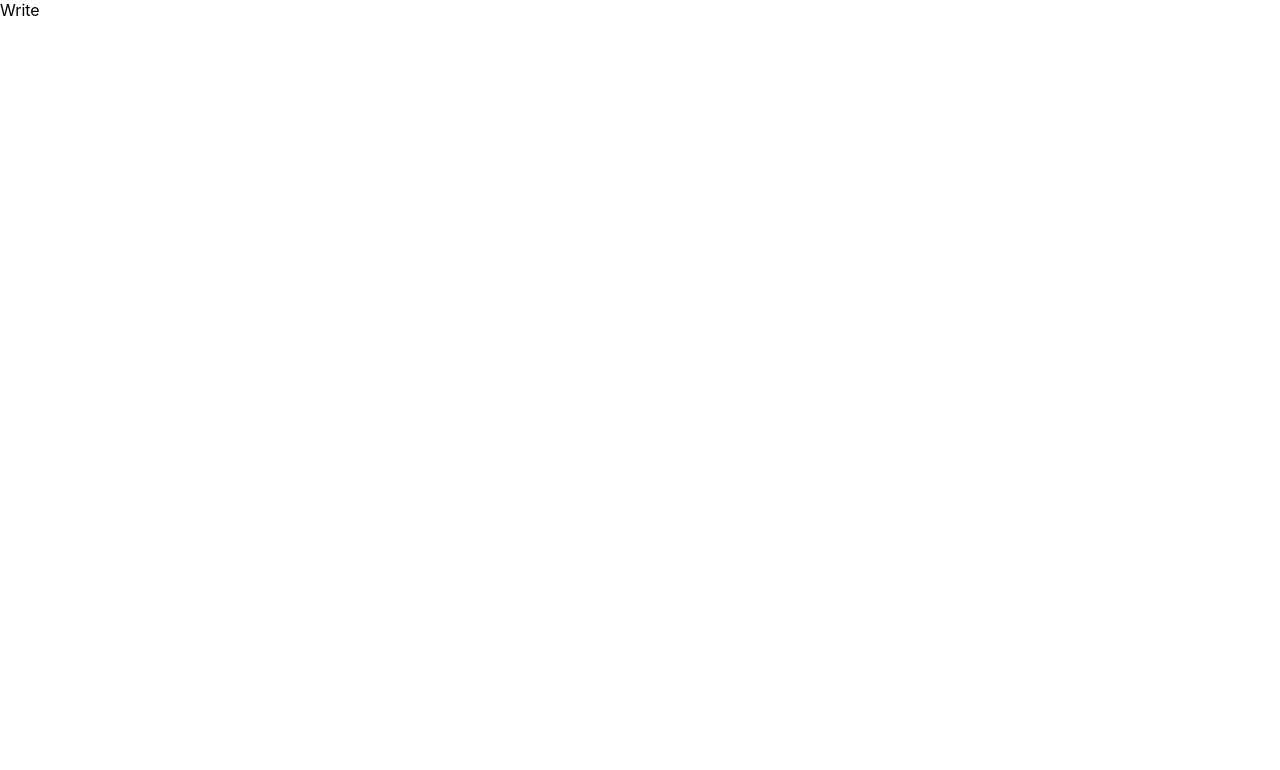
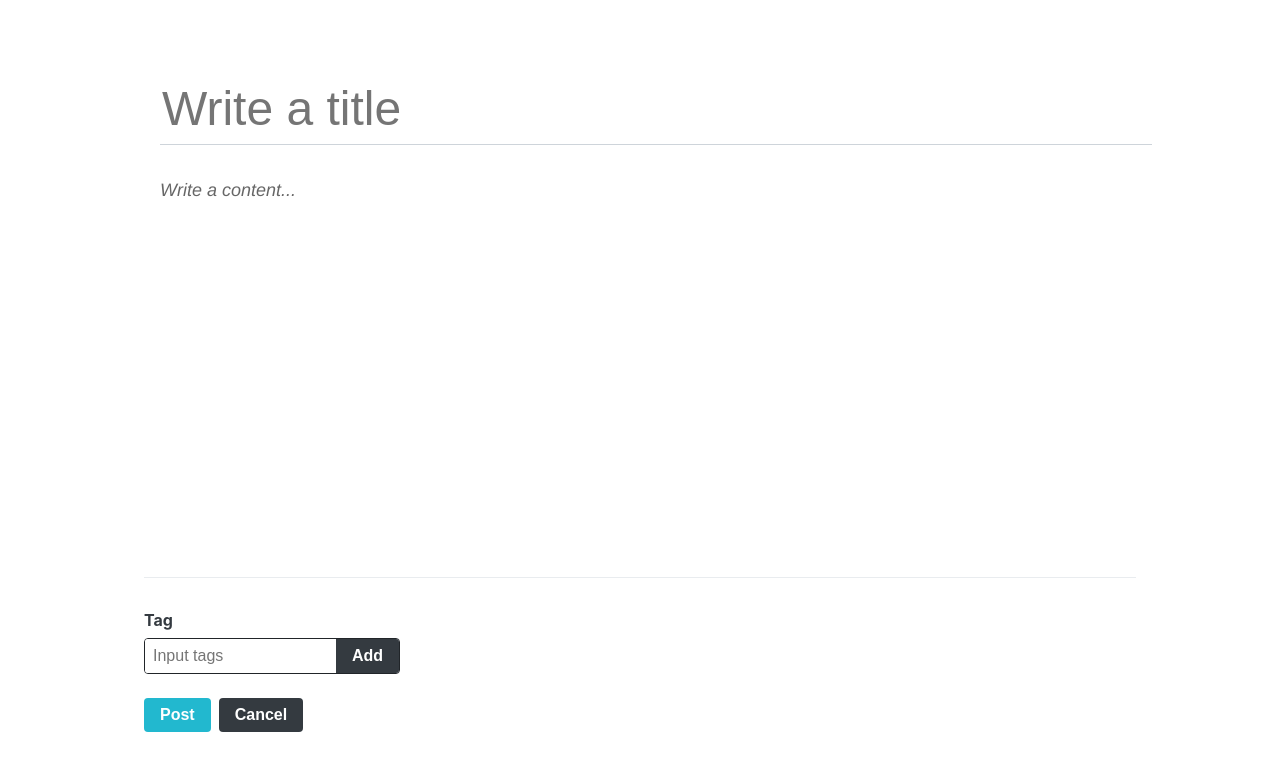
Before and after one commit to neilparkst/blog-project, a React (Create React App) app in the folder blog-frontend/: page /write in a window 1280 px wide. Shown: the top 770 px of the page. Built offline with nearby package versions, Linux system fonts and the light colour scheme.

Commit message:
add a posting function

```diff
--- a/blog-frontend/package.json
+++ b/blog-frontend/package.json
@@ -8,6 +8,7 @@
 		"@testing-library/user-event": "^13.2.1",
 		"axios": "^1.2.6",
 		"immer": "^9.0.19",
+		"quill": "^1.3.7",
 		"react": "^18.2.0",
 		"react-dom": "^18.2.0",
 		"react-redux": "^8.0.5",
--- /dev/null
+++ b/blog-frontend/src/components/write/Editor.js
@@ -0,0 +1,82 @@
+import React, { useEffect, useRef } from 'react';
+import styled from 'styled-components';
+import palette from '../../lib/styles/palette';
+import Responsive from '../common/Responsive';
+import Quill from 'quill';
+import 'quill/dist/quill.bubble.css';
+
+const EditorBlock = styled(Responsive)`
+	// padding above and below
+	padding-top: 5rem;
+	padding-bottom: 5rem;
+`;
+
+const TitleInput = styled.input`
+	font-size: 3rem;
+	outline: none;
+	padding-bottom: 0.5rem;
+	border: none;
+	border-bottom: 1px solid ${palette.gray[4]};
+	margin-bottom: 2rem;
+	width: 100%;
+`;
+
+const QuillWrapper = styled.div`
+	// setting minimun size and removing padding
+	.ql-editor {
+		padding: 0;
+		min-height: 320px;
+		font-size: 1.125rem;
+		line-height: 1.5;
+	}
+	.ql-editor.ql-blank::before {
+		left: 0px;
+	}
+`;
+
+const Editor = ({ title, body, onChangeField }) => {
+	const quillElement = useRef(null); // DivElement to apply Quill
+	const quillInstance = useRef(null);
+
+	useEffect(() => {
+		quillInstance.current = new Quill(quillElement.current, {
+			theme: 'bubble',
+			placeholder: 'Write a content...',
+			modules: {
+				toolbar: [
+					[{ header: '1' }, { header: '2' }],
+					['bold', 'italic', 'underline', 'strike'],
+					[{ list: 'ordered' }, { list: 'bullet' }],
+					['blockquote', 'code-block', 'link', 'image'],
+				],
+			},
+		});
+
+		// subscribe to text-change event handler in quill
+		const quill = quillInstance.current;
+		quill.on('text-change', (delta, oldDelta, source) => {
+			if (source === 'user') {
+				onChangeField({ key: 'body', value: quill.root.innerHTML });
+			}
+		});
+	}, [onChangeField]);
+
+	const onChangeTitle = (e) => {
+		onChangeField({ key: 'title', value: e.target.value });
+	};
+
+	return (
+		<EditorBlock>
+			<TitleInput
+				placeholder="Write a title"
+				onChange={onChangeTitle}
+				value={title}
+			/>
+			<QuillWrapper>
+				<div ref={quillElement} />
+			</QuillWrapper>
+		</EditorBlock>
+	);
+};
+
+export default Editor;
--- /dev/null
+++ b/blog-frontend/src/components/write/TagBox.js
@@ -0,0 +1,128 @@
+import React, { useCallback, useEffect, useState } from 'react';
+import styled from 'styled-components';
+import palette from '../../lib/styles/palette';
+
+const TagBoxBlock = styled.div`
+	width: 100%;
+	border-top: 1px solid ${palette.gray[2]};
+	padding-top: 2rem;
+
+	h4 {
+		color: ${palette.gray[8]};
+		margin-top: 0;
+		margin-bottom: 0.5rem;
+	}
+`;
+
+const TagForm = styled.form`
+	border-radius: 4px;
+	overflow: hidden;
+	display: flex;
+	width: 256px;
+	border: 1px solid ${palette.gray[9]};
+	input,
+	button {
+		outline: none;
+		border: none;
+		font-size: 1rem;
+	}
+
+	input {
+		padding: 0.5rem;
+		flex: 1;
+		min-width: 0;
+	}
+	button {
+		cursor: pointer;
+		padding-right: 1rem;
+		padding-left: 1rem;
+		border: none;
+		background: ${palette.gray[8]};
+		color: white;
+		font-weight: bold;
+		&:hover {
+			background: ${palette.gray[6]};
+		}
+	}
+`;
+
+const Tag = styled.div`
+	margin-right: 0.5rem;
+	color: ${palette.gray[6]};
+	cursor: pointer;
+	&:hover {
+		opacity: 0.5;
+	}
+`;
+
+const TagListBlock = styled.div`
+	display: flex;
+	margin-top: 0.5rem;
+`;
+
+const TagItem = React.memo(({ tag, onRemove }) => (
+	<Tag onClick={() => onRemove(tag)}>#{tag}</Tag>
+));
+
+const TagList = React.memo(({ tags, onRemove }) => (
+	<TagListBlock>
+		{tags.map((tag) => (
+			<TagItem key={tag} tag={tag} onRemove={onRemove} />
+		))}
+	</TagListBlock>
+));
+
+const TagBox = ({ tags, onChangeTags }) => {
+	const [input, setInput] = useState('');
+	const [localTags, setLocalTags] = useState([]);
+
+	const insertTag = useCallback(
+		(tag) => {
+			if (!tag) return;
+			if (localTags.includes(tag)) return;
+			const nextTags = [...localTags, tag];
+			setLocalTags(nextTags);
+			onChangeTags(nextTags);
+		},
+		[localTags, onChangeTags],
+	);
+
+	const onRemove = useCallback(
+		(tag) => {
+			const nextTags = localTags.filter((t) => t !== tag);
+			setLocalTags(nextTags);
+			onChangeTags(nextTags);
+		},
+		[localTags, onChangeTags],
+	);
+
+	const onChange = useCallback((e) => {
+		setInput(e.target.value);
+	}, []);
+
+	const onSubmit = useCallback(
+		(e) => {
+			e.preventDefault();
+			insertTag(input.trim()); // erasing all the blanks of left/right of the tag
+			setInput('');
+		},
+		[input, insertTag],
+	);
+
+	useEffect(() => {
+		setLocalTags(tags);
+	}, [tags]);
+
+	return (
+		<TagBoxBlock>
+			<h4>Tag</h4>
+			<TagForm onSubmit={onSubmit}>
+				<input placeholder="Input tags" value={input} onChange={onChange} />
+				<button type="submit">Add</button>
+			</TagForm>
+			<TagList tags={localTags} onRemove={onRemove} />
+		</TagBoxBlock>
+	);
+};
+
+export default TagBox;
--- /dev/null
+++ b/blog-frontend/src/components/write/WriteActionButtons.js
@@ -0,0 +1,31 @@
+import React from 'react';
+import styled from 'styled-components';
+import Button from '../common/Button';
+
+const WriteActionButtonsBlock = styled.div`
+	margin-top: 1rem;
+	margin-bottom: 3rem;
+	button + button {
+		margin-left: 0.5rem;
+	}
+`;
+
+const StyledButton = styled(Button)`
+	height: 2.125rem;
+	& + & {
+		margin-left: 0.5rem;
+	}
+`;
+
+const WriteActionButtons = ({ onCancel, onPublish }) => {
+	return (
+		<WriteActionButtonsBlock>
+			<StyledButton cyan onClick={onPublish}>
+				Post
+			</StyledButton>
+			<StyledButton onClick={onCancel}>Cancel</StyledButton>
+		</WriteActionButtonsBlock>
+	);
+};
+
+export default WriteActionButtons;
--- /dev/null
+++ b/blog-frontend/src/containers/write/EditorContainer.js
@@ -0,0 +1,26 @@
+import React, { useCallback, useEffect } from 'react';
+import { useDispatch, useSelector } from 'react-redux';
+import Editor from '../../components/write/Editor';
+import { changeField, initialise } from '../../modules/write';
+
+const EditorContainer = () => {
+	const dispatch = useDispatch();
+	const { title, body } = useSelector(({ write }) => ({
+		title: write.title,
+		body: write.body,
+	}));
+	const onChangeField = useCallback(
+		(payload) => dispatch(changeField(payload)),
+		[dispatch],
+	);
+
+	useEffect(() => {
+		return () => {
+			dispatch(initialise());
+		};
+	}, [dispatch]);
+
+	return <Editor onChangeField={onChangeField} title={title} body={body} />;
+};
+
+export default EditorContainer;
--- /dev/null
+++ b/blog-frontend/src/containers/write/TagBoxContainer.js
@@ -0,0 +1,22 @@
+import React from 'react';
+import { useDispatch, useSelector } from 'react-redux';
+import TagBox from '../../components/write/TagBox';
+import { changeField } from '../../modules/write';
+
+const TagBoxContainer = () => {
+	const dispatch = useDispatch();
+	const tags = useSelector((state) => state.write.tags);
+
+	const onChangeTags = (nextTags) => {
+		dispatch(
+			changeField({
+				key: 'tags',
+				value: nextTags,
+			}),
+		);
+	};
+
+	return <TagBox onChangeTags={onChangeTags} tags={tags} />;
+};
+
+export default TagBoxContainer;
--- /dev/null
+++ b/blog-frontend/src/containers/write/WriteActionButtonsContainer.js
@@ -0,0 +1,45 @@
+import React, { useEffect } from 'react';
+import { useDispatch, useSelector } from 'react-redux';
+import { useNavigate } from 'react-router-dom';
+import WriteActionButtons from '../../components/write/WriteActionButtons';
+import { writePost } from '../../modules/write';
+
+const WriteActionButtonsContainer = () => {
+	const navigate = useNavigate();
+	const dispatch = useDispatch();
+	const { title, body, tags, post, postError } = useSelector(({ write }) => ({
+		title: write.title,
+		body: write.body,
+		tags: write.tags,
+		post: write.post,
+		postError: write.postError,
+	}));
+
+	const onPublish = () => {
+		dispatch(
+			writePost({
+				title,
+				body,
+				tags,
+			}),
+		);
+	};
+
+	const onCancel = () => {
+		navigate(-1);
+	};
+
+	useEffect(() => {
+		if (post) {
+			const { _id, user } = post;
+			navigate(`/${user.username}/${_id}`);
+		}
+		if (postError) {
+			console.log(postError);
+		}
+	}, [navigate, post, postError]);
+
+	return <WriteActionButtons onPublish={onPublish} onCancel={onCancel} />;
+};
+
+export default WriteActionButtonsContainer;
--- /dev/null
+++ b/blog-frontend/src/lib/api/posts.js
@@ -0,0 +1,4 @@
+import client from './client';
+
+export const writePost = ({ title, body, tags }) =>
+	client.post('/api/posts', { title, body, tags });
--- a/blog-frontend/src/modules/index.js
+++ b/blog-frontend/src/modules/index.js
@@ -3,15 +3,17 @@ import { combineReducers } from 'redux';
 import auth, { authSaga } from './auth';
 import loading from './loading';
 import user, { userSaga } from './user';
+import write, { writeSaga } from './write';
 
 const rootReducer = combineReducers({
 	auth,
 	loading,
 	user,
+	write,
 });
 
 export function* rootSaga() {
-	yield all([authSaga(), userSaga()]);
+	yield all([authSaga(), userSaga(), writeSaga()]);
 }
 
 export default rootReducer;
--- /dev/null
+++ b/blog-frontend/src/modules/write.js
@@ -0,0 +1,61 @@
+import { createAction, handleActions } from 'redux-actions';
+import createRequestSaga, {
+	createRequestActionTypes,
+} from '../lib/createRequestSaga';
+import * as postsAPI from '../lib/api/posts';
+import { takeLatest } from 'redux-saga/effects';
+
+const INITIALISE = 'write/INITIALISE';
+const CHANGE_FIELD = 'write/CHANGE_FIELD';
+const [WRITE_POST, WRITE_POST_SUCCESS, WRITE_POST_FAILURE] =
+	createRequestActionTypes('write/WRITE_POST');
+
+export const initialise = createAction(INITIALISE);
+export const changeField = createAction(CHANGE_FIELD, ({ key, value }) => ({
+	key,
+	value,
+}));
+export const writePost = createAction(WRITE_POST, ({ title, body, tags }) => ({
+	title,
+	body,
+	tags,
+}));
+
+const writePostSaga = createRequestSaga(WRITE_POST, postsAPI.writePost);
+export function* writeSaga() {
+	yield takeLatest(WRITE_POST, writePostSaga);
+}
+
+const initialState = {
+	title: '',
+	body: '',
+	tags: [],
+	post: null,
+	postError: null,
+};
+
+const write = handleActions(
+	{
+		[INITIALISE]: (state) => initialState,
+		[CHANGE_FIELD]: (state, { payload: { key, value } }) => ({
+			...state,
+			[key]: value,
+		}),
+		[WRITE_POST]: (state) => ({
+			...state,
+			post: null,
+			postError: null,
+		}),
+		[WRITE_POST_SUCCESS]: (state, { payload: post }) => ({
+			...state,
+			post,
+		}),
+		[WRITE_POST_FAILURE]: (state, { payload: postError }) => ({
+			...state,
+			postError,
+		}),
+	},
+	initialState,
+);
+
+export default write;
--- a/blog-frontend/src/pages/WritePage.js
+++ b/blog-frontend/src/pages/WritePage.js
@@ -1,7 +1,17 @@
 import React from 'react';
+import Responsive from '../components/common/Responsive';
+import EditorContainer from '../containers/write/EditorContainer';
+import TagBoxContainer from '../containers/write/TagBoxContainer';
+import WriteActionButtonsContainer from '../containers/write/WriteActionButtonsContainer';
 
 const WritePage = () => {
-	return <div>Write</div>;
+	return (
+		<Responsive>
+			<EditorContainer />
+			<TagBoxContainer />
+			<WriteActionButtonsContainer />
+		</Responsive>
+	);
 };
 
 export default WritePage;
```
Also changed, not shown: 1 other file (tests, documents, lock files or other folders).
